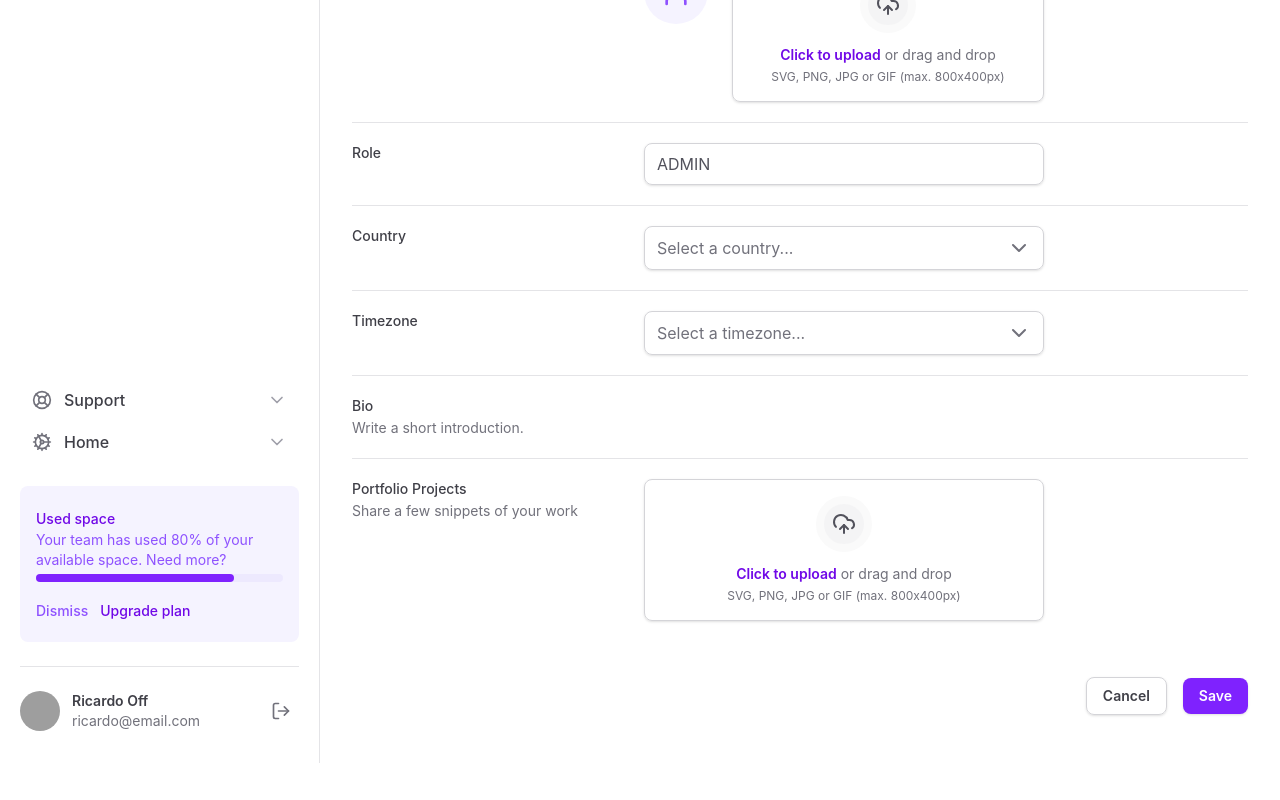
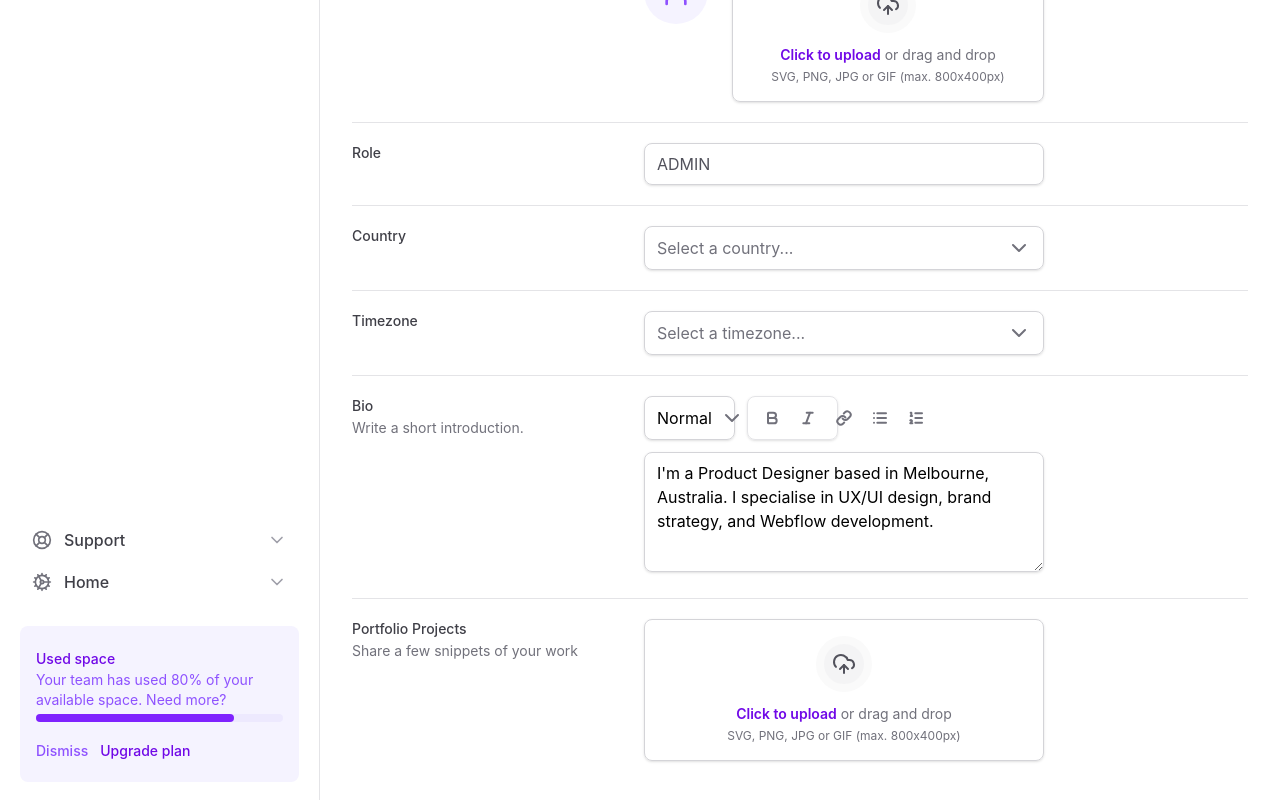
Before and after one commit to rramires/tailwind, a React (Vite) app: page / in a window 1280 px wide. Shown: the part 460-1260 px from the top of the page. Before the commit the page ends 1223 px from the top, so only its background shows below. Built offline with nearby package versions, Linux system fonts and the light colour scheme; grey boxes are pictures that could not be loaded.

Commit message:
feat: add Editor component with formatting options and Textarea

```diff
--- /dev/null
+++ b/src/components/ui/editor/editor.tsx
@@ -0,0 +1,73 @@
+import { Bold, Italic, Link, List, ListOrdered } from 'lucide-react'
+
+import { Select, SelectItem } from '../select'
+import { Textarea } from './textarea'
+
+export function Editor() {
+	/*
+		To finish this editor, use:
+		https://tiptap.dev/docs
+	*/
+
+	return (
+		<div className='space-y-3'>
+			<div className='grid grid-cols-4 gap-3'>
+				<Select placeholder='' defaultValue='normal'>
+					<SelectItem value='normal' text='Normal' />
+					<SelectItem value='md' text='Markdown' />
+				</Select>
+				<div className='flex items-center gap-1 rounded-lg border border-zinc-200 px-2 shadow-sm'>
+					<button
+						type='button'
+						className='rounded-md p-2 hover:bg-zinc-50'
+					>
+						<Bold
+							className='h-4 w-4 text-zinc-500'
+							strokeWidth={3}
+						/>
+					</button>
+					<button
+						type='button'
+						className='rounded-md p-2 hover:bg-zinc-50'
+					>
+						<Italic
+							className='h-4 w-4 text-zinc-500'
+							strokeWidth={3}
+						/>
+					</button>
+					<button
+						type='button'
+						className='rounded-md p-2 hover:bg-zinc-50'
+					>
+						<Link
+							className='h-4 w-4 text-zinc-500'
+							strokeWidth={3}
+						/>
+					</button>
+					<button
+						type='button'
+						className='rounded-md p-2 hover:bg-zinc-50'
+					>
+						<List
+							className='h-4 w-4 text-zinc-500'
+							strokeWidth={3}
+						/>
+					</button>
+					<button
+						type='button'
+						className='rounded-md p-2 hover:bg-zinc-50'
+					>
+						<ListOrdered
+							className='h-4 w-4 text-zinc-500'
+							strokeWidth={3}
+						/>
+					</button>
+				</div>
+			</div>
+			<Textarea
+				id='bio'
+				defaultValue="I'm a Product Designer based in Melbourne, Australia. I specialise in UX/UI design, brand strategy, and Webflow development."
+			/>
+		</div>
+	)
+}
--- /dev/null
+++ b/src/components/ui/editor/textarea.tsx
@@ -0,0 +1,12 @@
+import { type ComponentProps } from 'react'
+
+export type TextareaProps = ComponentProps<'textarea'>
+
+export function Textarea(props: TextareaProps) {
+	return (
+		<textarea
+			className='min-h-30 w-full resize-y rounded-lg border border-zinc-300 px-3 py-2 shadow-sm'
+			{...props}
+		/>
+	)
+}
--- a/src/components/ui/select/select.tsx
+++ b/src/components/ui/select/select.tsx
@@ -2,14 +2,14 @@
 import { ChevronDown } from 'lucide-react'
 import type { ReactNode } from 'react'
 
-export interface SelectProps {
+export interface SelectProps extends SelectPrimitive.SelectProps {
 	placeholder: string
 	children: ReactNode
 }
 
-export function Select({ placeholder, children }: SelectProps) {
+export function Select({ placeholder, children, ...props }: SelectProps) {
 	return (
-		<SelectPrimitive.Root>
+		<SelectPrimitive.Root {...props}>
 			<SelectPrimitive.Trigger className='flex h-11 w-full items-center justify-between gap-2 rounded-lg border border-zinc-300 px-3 py-2 shadow-sm data-placeholder:text-zinc-500'>
 				<SelectPrimitive.Value
 					placeholder={placeholder}
--- a/src/pages/app/home/home.tsx
+++ b/src/pages/app/home/home.tsx
@@ -3,6 +3,7 @@
 
 import BrFlag from '@/assets/br.svg'
 import UsFlag from '@/assets/us.svg'
+import { Editor } from '@/components/ui/editor/editor'
 import {
 	FileContainer,
 	FileControl,
@@ -180,7 +181,8 @@
 								Write a short introduction.
 							</span>
 						</label>
-						<div className=''>{/* TODO: Implement this */}</div>
+
+						<Editor />
 					</div>
 
 					<div className='grid-cols-form grid gap-3 pb-5'>
```
